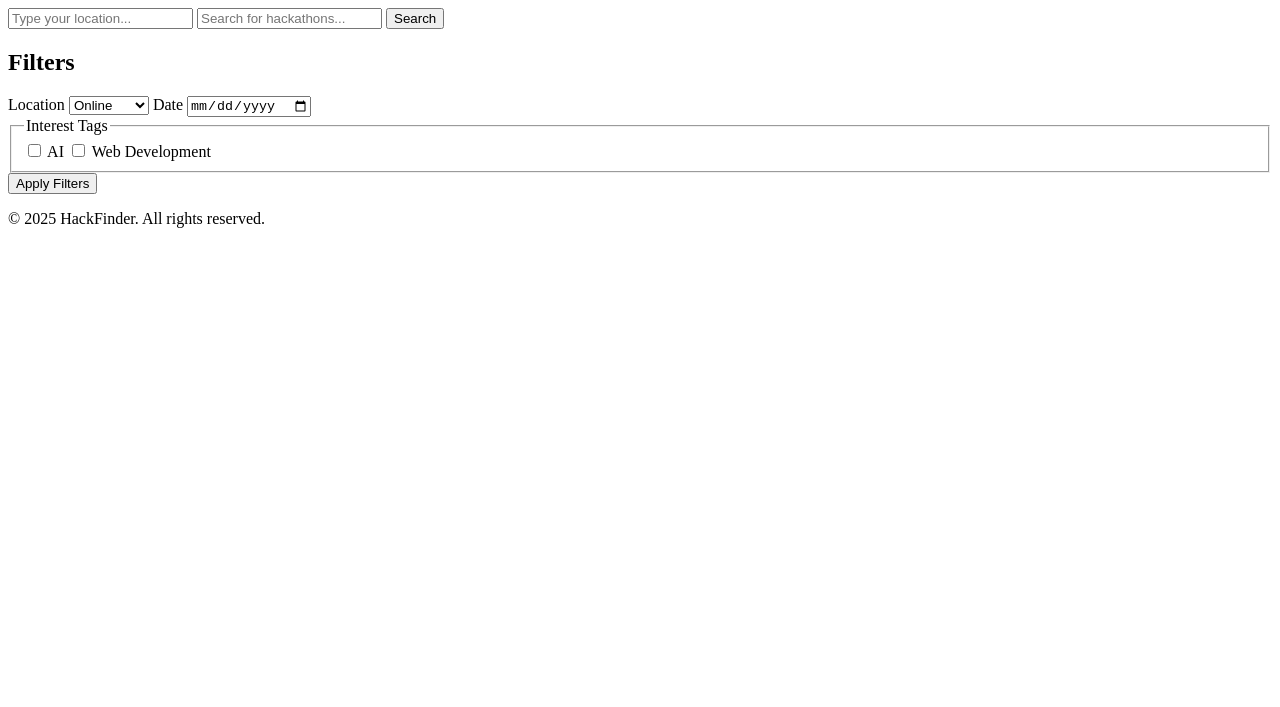
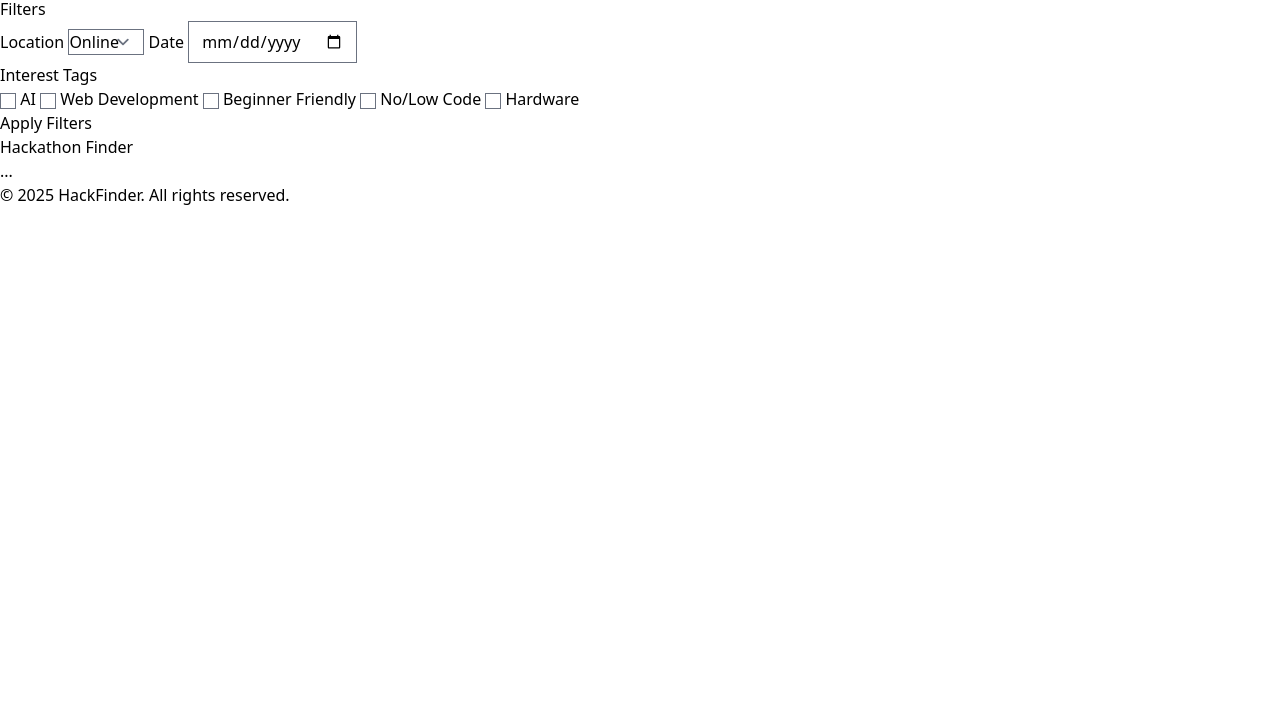
Before and after one commit to HassanZafar-2021/HackFinder, a plain HTML site: page index.html in a window 1280 px wide. Shown: the part 93-800 px from the top of the page. Drawn offline with nearby package versions, Linux system fonts and the light colour scheme.

Commit message:
finishing basic webpage

```diff
--- a/index.html
+++ b/index.html
@@ -3,8 +3,13 @@
 <head>
     <meta charset="UTF-8">
     <meta name="viewport" content="width=device-width, initial-scale=1.0">
+    <script src="https://cdn.tailwindcss.com"></script>
+    <link href="https://cdn.jsdelivr.net/npm/flowbite@2.4.1/dist/flowbite.min.css" rel="stylesheet" />
+    <script src="https://cdn.jsdelivr.net/npm/flowbite@2.4.1/dist/flowbite.min.js"></script>
+
     <title>HackFinder</title>
 </head>
+<body>
 
     <section class="header", id="animated-background">
         <h1>Welcome To HackFinder</h1>
@@ -36,17 +41,35 @@
         <label for="tag-web">
             <input type="checkbox" id="tag-web" name="tags" value="web" title="Web Development tag"> Web Development
         </label>
+        <label for="beginner-friendly">
+            <input type="checkbox" id="beginner-friendly" value="bf", name="tags", title="Beginner Friendly"> Beginner Friendly
+        </label>
+
+        <label for="No/Low Code">
+            <input type="checkbox" id="No/Low Code" value="nlc", name="tags", title="No/Low Code"> No/Low Code
+        </label>
+        <label for="hardware">
+            <input type="checkbox" id="hardware" value="hw", name="tags", title="Hardware tag"> Hardware
+        </label>
     </fieldset>
+</aside>
 
 <button type="submit">Apply Filters</button>
-</aside>
 
+<div class="results">
+    <h2 id="results-header">Hackathon Finder</h2>
+    <div class="result">
+        ...
+    </div>
+</div>
+
+
+</body>
 
 <footer>
     <p>&copy; 2025 HackFinder. All rights reserved.</p>
+
 </footer>
+<script src="script.js"></script>
 
-<body>
-
-</body>
 </html>
```
Also changed, not shown: script.js (added). Lines whose indentation alone changed are shown as unchanged.
